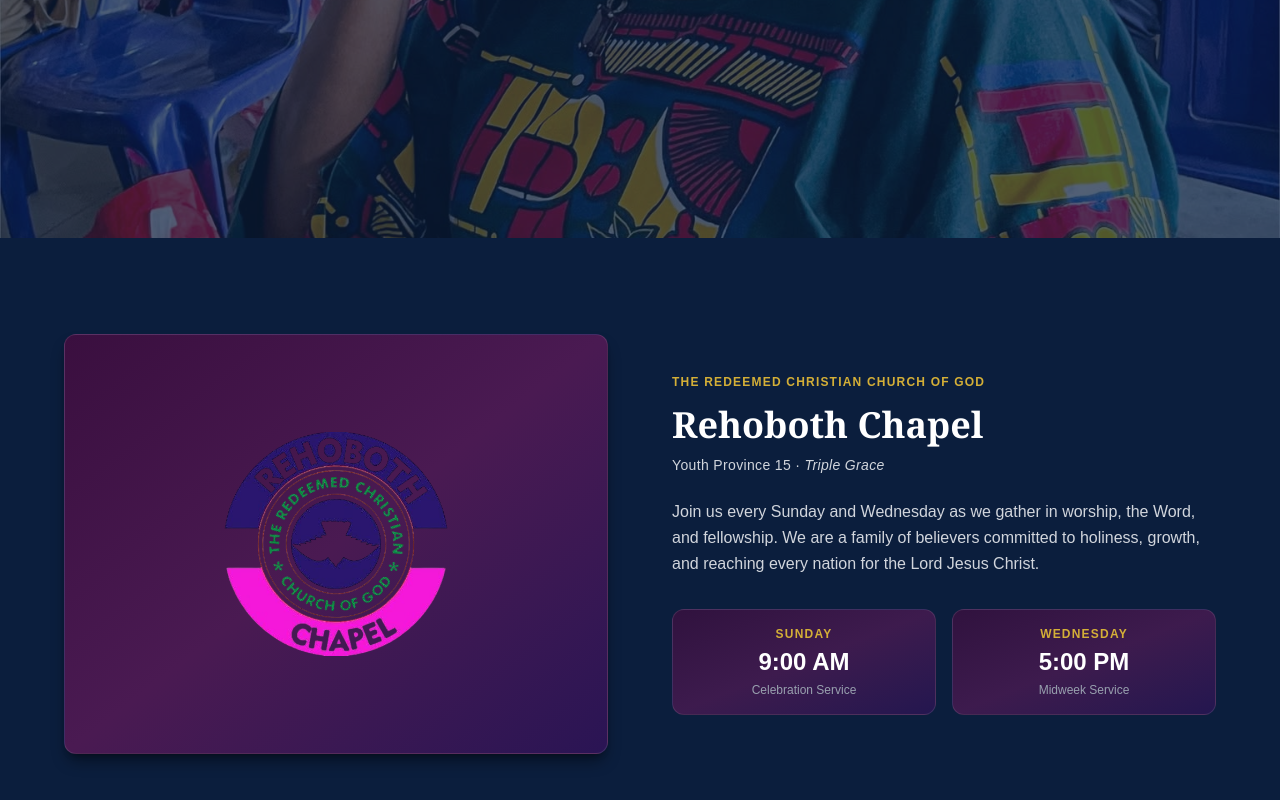
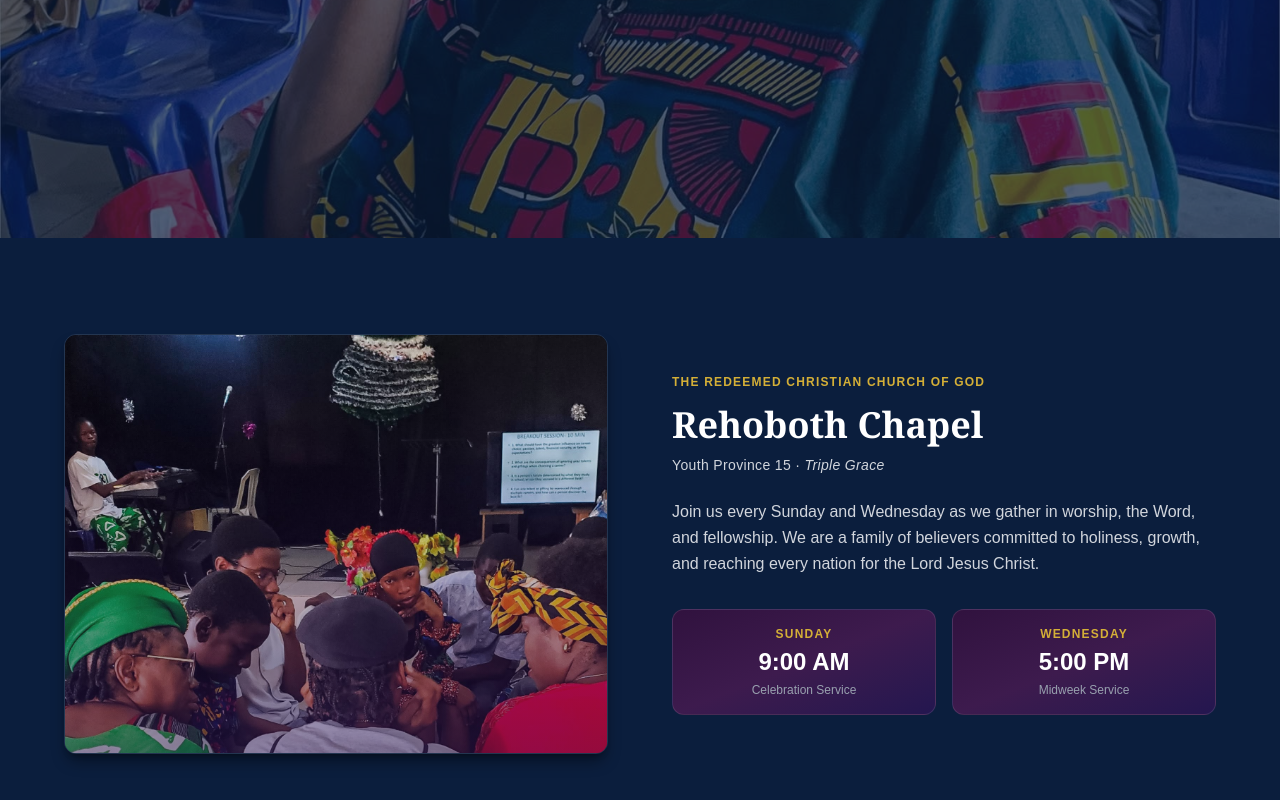
Before and after one commit to CodeWithHife/RCCG-Rehobooth-Chapel-Church-Website, a Next.js app: page / in a window 1280 px wide. Shown: the part 634-1434 px from the top of the page. Built offline with nearby package versions, Linux system fonts and the light colour scheme.

Commit message:
button and about changes

```diff
--- a/src/app/components/Details.tsx
+++ b/src/app/components/Details.tsx
@@ -11,17 +11,16 @@
   return (
     <section className="w-full bg-[#0B1E3D] px-6 md:px-16 py-16 md:py-24">
       <div className="max-w-6xl mx-auto grid md:grid-cols-2 gap-10 md:gap-16 items-center">
-        {/* Logo */}
+        {/* Image */}
         <Reveal>
-          <div className="relative w-full h-72 md:h-[420px] rounded-xl overflow-hidden shadow-lg shadow-black/40 border border-white/10 bg-gradient-to-br from-[#3a0f3f] via-[#4a1a52] to-[#2a1454] flex items-center justify-center">
-            <div className="relative w-40 h-40 md:w-56 md:h-56">
-              <Image
-                src="/logo.png"
-                alt="RCCG Rehoboth Chapel logo"
-                fill
-                className="object-contain"
-              />
-            </div>
+          <div className="relative w-full h-72 md:h-[420px] rounded-xl overflow-hidden shadow-lg shadow-black/40 border border-white/10">
+            <Image
+              src="/about/abt.jpg"
+              alt="RCCG Rehoboth Chapel"
+              fill
+              className="object-cover object-top"
+            />
+            <div className="absolute inset-0 bg-gradient-to-t from-[#2a1454]/50 to-transparent" />
           </div>
         </Reveal>
 
--- a/src/app/components/Hero.tsx
+++ b/src/app/components/Hero.tsx
@@ -225,7 +225,7 @@
           </Link>
           <Link
             href="/give"
-            className="w-fit mx-auto sm:mx-0 sm:w-auto sm:min-w-[180px] text-center border border-white/70 text-white font-semibold text-sm sm:text-base px-8 py-3.5 sm:py-3 rounded-full active:scale-95 hover:bg-white hover:text-[#0B1E3D] sm:hover:-translate-y-0.5 transition-all duration-300"
+            className="w-full sm:w-auto sm:min-w-[180px] text-center border border-white/70 text-white font-semibold text-sm sm:text-base px-6 py-3.5 sm:py-3 rounded-full active:scale-95 hover:bg-white hover:text-[#0B1E3D] sm:hover:-translate-y-0.5 transition-all duration-300"
           >
             Give
           </Link>
```
Also changed, not shown: public/about/abt.jpg (added).
